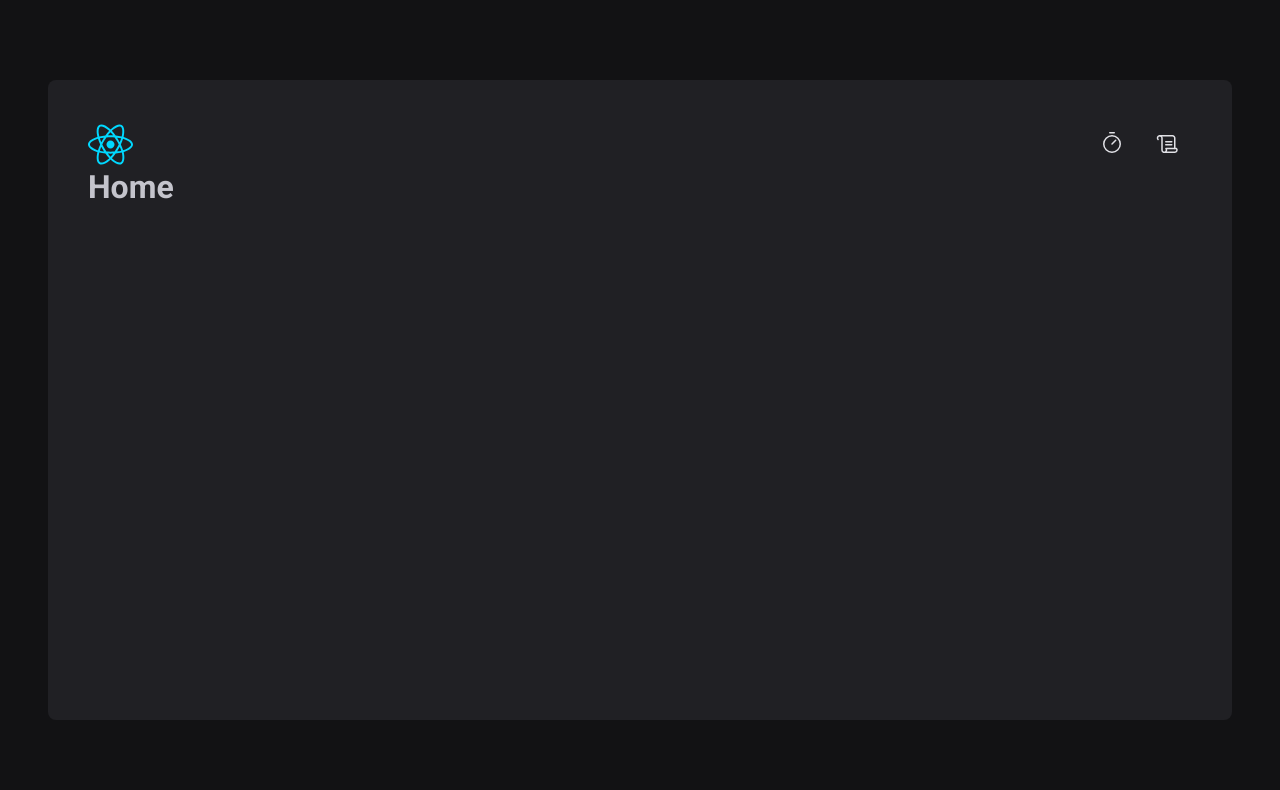
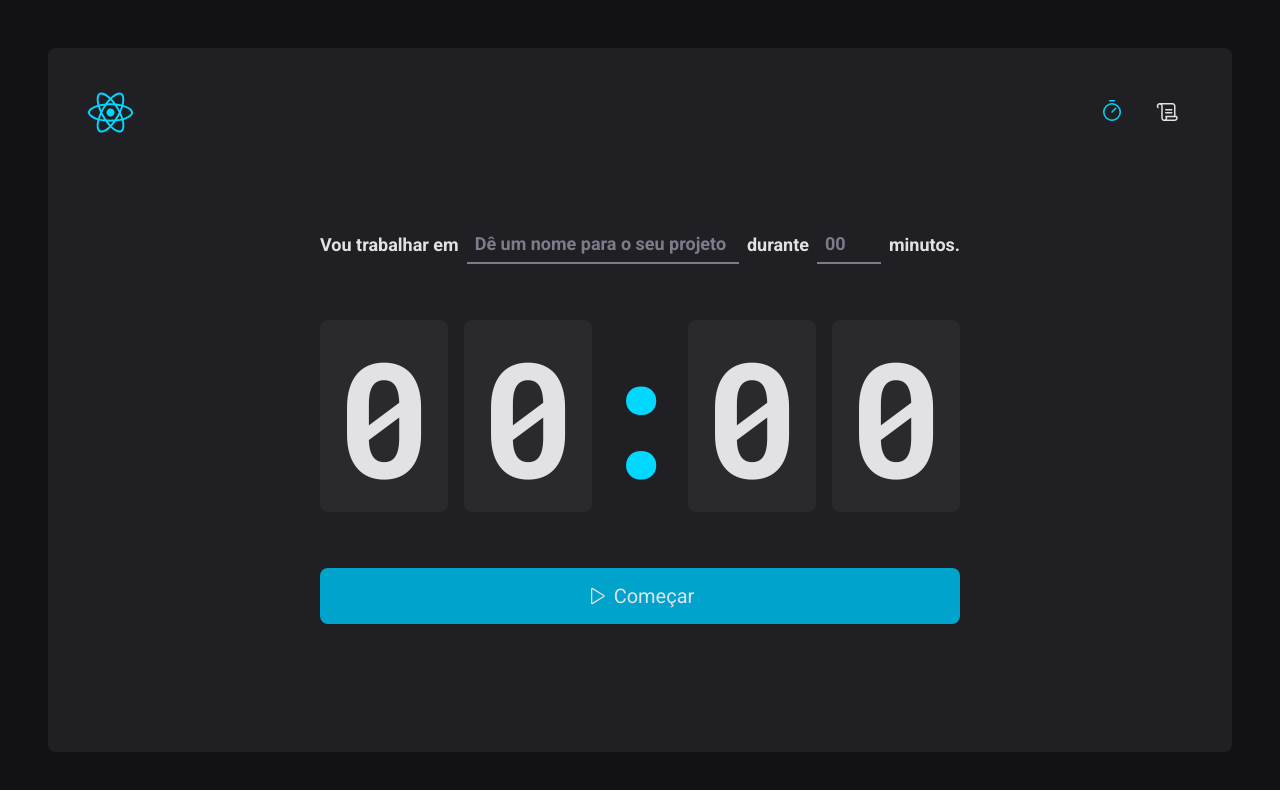
Before and after one commit to VitorFernandes-JS/02-ignite-timer, a React (Vite) app: page / in a window 1280 px wide. Shown: the top 790 px of the page. Built offline with nearby package versions, Linux system fonts and the light colour scheme.

Commit message:
fix: style in home is completed

```diff
--- a/src/Router.tsx
+++ b/src/Router.tsx
@@ -1,6 +1,6 @@
 import { Routes, Route } from "react-router-dom";
 import { Home } from "./pages/Home";
-import { History } from "./pages/History";
+import { History } from "./pages/History/History";
 import { DefaultLayout } from "./layouts/DefaultLayout";
 
 export function Router() {
--- a/src/components/Header/index.tsx
+++ b/src/components/Header/index.tsx
@@ -1,18 +1,19 @@
 import { HeaderContainer } from "./styles";
 import ReactLogo from "../../assets/react-logo.svg";
 import { Scroll, Timer } from "phosphor-react";
+import { NavLink } from "react-router-dom";
 
 export function Header() {
   return (
     <HeaderContainer>
       <img src={ReactLogo} />
       <nav>
-        <a href="">
-          <Timer size={24}/>
-        </a>
-        <a href="">
-          <Scroll size={24}/>
-        </a>
+        <NavLink to="/" title="Timer">
+          <Timer size={24} />
+        </NavLink>
+        <NavLink to="/history" title="Histórico">
+          <Scroll size={24} />
+        </NavLink>
       </nav>
     </HeaderContainer>
   );
--- a/src/components/Header/styles.ts
+++ b/src/components/Header/styles.ts
@@ -31,6 +31,10 @@ export const HeaderContainer = styled.header`
       &:hover {
         border-bottom: 3px solid ${(props) => props.theme["blue-500"]};
       }
+
+      &.active {
+        color: ${(props) => props.theme["blue-500"]};
+      }
     }
   }
 `;
--- a/src/layouts/DefaultLayout/styles.ts
+++ b/src/layouts/DefaultLayout/styles.ts
@@ -2,8 +2,8 @@ import styled from "styled-components";
 
 export const LayoutContainer = styled.div`
     max-width: 74rem;
-    height: calc(100vh - 10rem);
-    margin: 5rem auto;
+    height: calc(100vh - 6rem);
+    margin: 3rem auto;
     padding: 2.5rem;
 
     background: ${props => props.theme['gray-800']};
--- a/src/pages/Home.tsx
+++ /dev/null
@@ -1,7 +0,0 @@
-export function Home() {
-  return (
-    <div>
-      <h1>Home</h1>
-    </div>
-  )
-}
--- /dev/null
+++ b/src/pages/Home/index.tsx
@@ -0,0 +1,56 @@
+import { Play } from "phosphor-react";
+import {
+  CountdownContainer,
+  FormContainer,
+  HomeContainer,
+  MinutesAmountInput,
+  Separator,
+  StartCountdownButton,
+  TaskInput,
+} from "./style";
+
+export function Home() {
+  return (
+    <HomeContainer>
+      <form action="">
+        <FormContainer>
+          <label htmlFor="task">Vou trabalhar em</label>
+          <TaskInput id="task" list="task-suggestions" placeholder="Dê um nome para o seu projeto" required />
+
+          <datalist id="task-suggestions">
+            <option value="Estudar" />
+            <option value="Trabalhar" />
+            <option value="Ler" />
+            <option value="Fazer exercícios" />
+          </datalist>
+
+          <label htmlFor="minutesAmount">durante</label>
+          <MinutesAmountInput
+            type="number"
+            id="minutesAmount"
+            placeholder="00"
+            step={5}
+            min={5}
+            max={60}
+            required
+          />
+
+          <span>minutos.</span>
+        </FormContainer>
+
+        <CountdownContainer>
+          <span>0</span>
+          <span>0</span>
+          <Separator>:</Separator>
+          <span>0</span>
+          <span>0</span>
+        </CountdownContainer>
+
+        <StartCountdownButton type="submit">
+          <Play />
+          Começar
+        </StartCountdownButton>
+      </form>
+    </HomeContainer>
+  );
+}
--- /dev/null
+++ b/src/pages/Home/style.ts
@@ -0,0 +1,119 @@
+import styled from "styled-components";
+
+export const HomeContainer = styled.main`
+  flex: 1;
+
+  display: flex;
+  flex-direction: column;
+  align-items: center;
+  justify-content: center;
+
+  form {
+    display: flex;
+    flex-direction: column;
+    align-items: center;
+    justify-content: center;
+    gap: 3.5rem;
+  }
+`;
+
+export const FormContainer = styled.div`
+  width: 100%;
+  display: flex;
+  align-items: center;
+  justify-content: center;
+  gap: 0.5rem;
+
+  color: ${({ theme }) => theme["gray-100"]};
+  font-size: 1.125rem;
+  font-weight: bold;
+  flex-wrap: wrap;
+`;
+
+// este compenente é uma base para os dois outros inputs, esse é uma forma de reaproveitar o código
+const BaseInput = styled.input`
+  background: transparent;
+  border: 0;
+  height: 2.5rem;
+  border-bottom: 2px solid ${({ theme }) => theme["gray-500"]};
+  color: ${({ theme }) => theme["gray-100"]};
+  font-size: 1.125rem;
+  font-weight: bold;
+  padding: 0 0.5rem;
+
+  &::placeholder {
+    color: ${({ theme }) => theme["gray-500"]};
+  }
+
+  &:focus {
+    box-shadow: none;
+    border-color: ${({ theme }) => theme["blue-500"]};
+  }
+`;
+
+export const TaskInput = styled(BaseInput)`
+  flex: 1;
+
+  &::-webkit-calendar-picker-indicator {
+    display: none !important;
+  }
+
+`;
+
+export const MinutesAmountInput = styled(BaseInput)`
+  width: 4rem;
+`;
+
+export const CountdownContainer = styled.div`
+  font-family: "Roboto Mono", monospace;
+  font-size: 10rem;
+  line-height: 8rem;
+  color: ${({ theme }) => theme["gray-100"]};
+
+  display: flex;
+  gap: 1rem;
+
+  span {
+    background: ${({ theme }) => theme["gray-700"]};
+    padding: 2rem 1rem;
+    border-radius: 8px;
+  }
+`;
+
+export const Separator = styled.div`
+  padding: 2rem 0;
+  color: ${({ theme }) => theme["blue-500"]};
+
+  width: 4rem;
+  overflow: hidden;
+  display: flex;
+  justify-content: center;
+`;
+
+export const StartCountdownButton = styled.button`
+  width: 100%;
+  border: 0;
+  padding: 1rem;
+  border-radius: 8px;
+
+  display: flex;
+  align-items: center;
+  justify-content: center;
+  gap: 0.5rem;
+
+  cursor: pointer;
+  background: ${({ theme }) => theme["blue-700"]};
+  color: ${({ theme }) => theme["gray-100"]};
+  font-size: 1.25rem;
+  font-weight: 500;
+  transition: background-color 0.2s;
+
+  &:disabled {
+    opacity: 0.5;
+    cursor: not-allowed;
+  }
+
+  &:not(:disabled):hover {
+    background: ${({ theme }) => theme["blue-300"]};
+  }
+`;
--- a/src/styles/global.ts
+++ b/src/styles/global.ts
@@ -1,4 +1,4 @@
-import { createGlobalStyle } from 'styled-components'
+import { createGlobalStyle } from "styled-components";
 
 export const GlobalStyle = createGlobalStyle`
     * {
@@ -9,15 +9,16 @@ export const GlobalStyle = createGlobalStyle`
 
     :focus {
         outline: 0;
-        box-shadow: 0 0 0 2px ${(props) => props.theme['blue-500']};
+        box-shadow: 0 0 0 2px ${(props) => props.theme["blue-500"]};
     }
 
    body {
-        background: ${(props) => props.theme['gray-900']};
-        color: ${(props) => props.theme['gray-300']};
+        background: ${(props) => props.theme["gray-900"]};
+        color: ${(props) => props.theme["gray-300"]};
+        -webkit-font-smoothing: antialiased;
    }
 
     body, input, button, textarea {
         font: 400 1rem Roboto, sans-serif;
     }
-`
+`;
```
Also changed, not shown: src/pages/History/History.tsx (renamed from src/pages/History.tsx), src/pages/History/style.ts (added).
